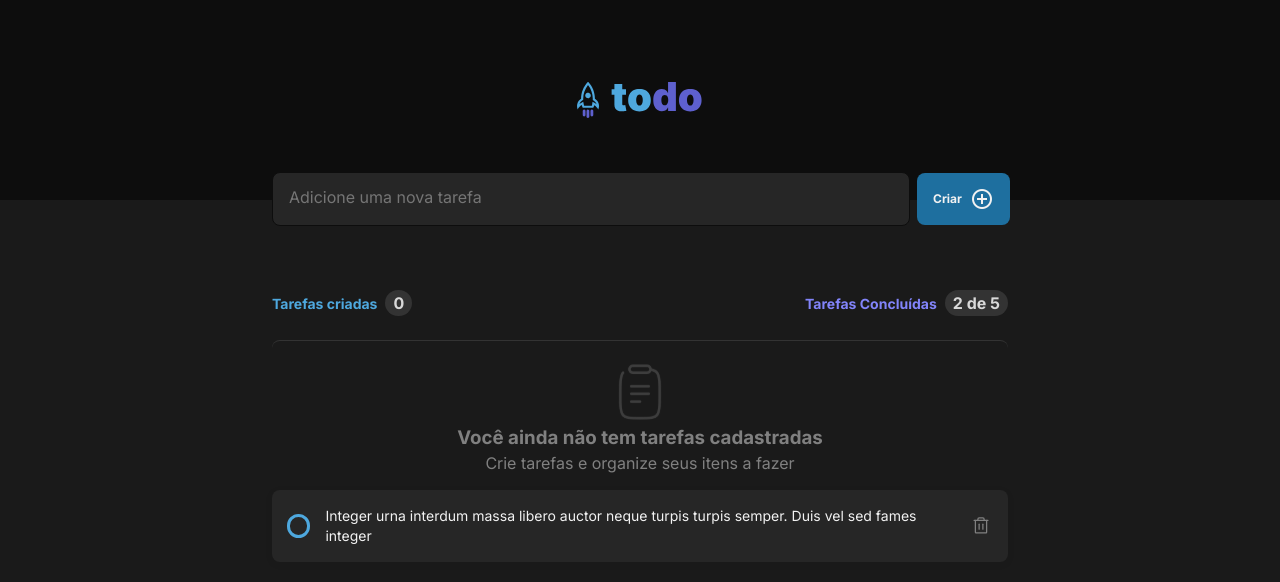
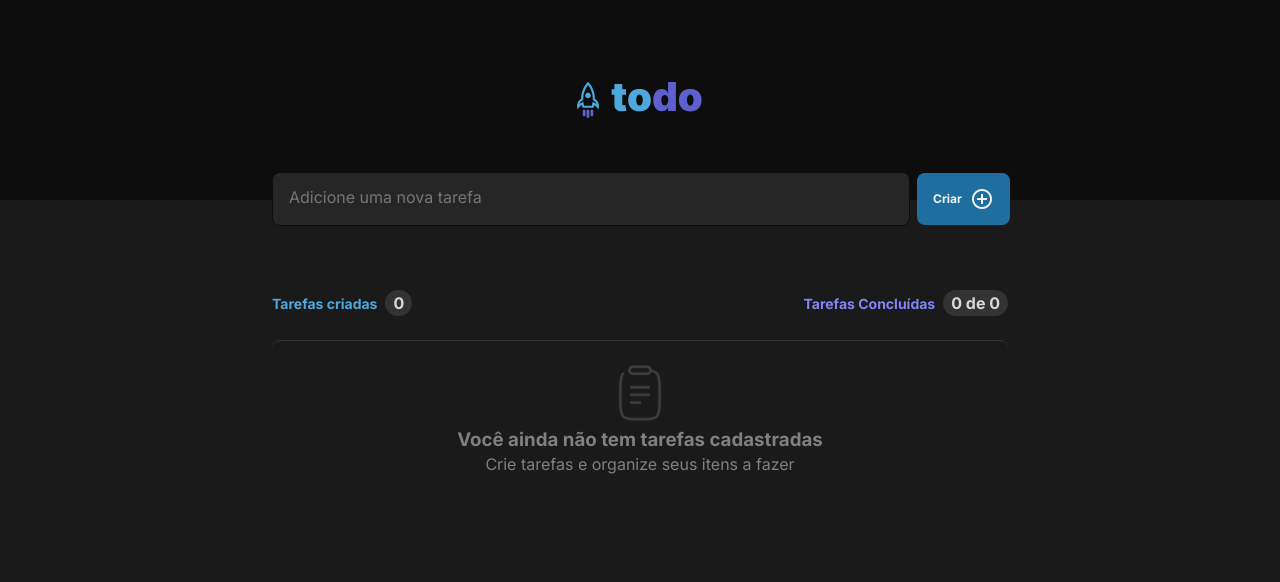
Before and after one commit to MatheusMessias-jf/to-do-list, a React (Vite) app: page / in a window 1280 px wide. Shown: the top 582 px of the page. Built offline with nearby package versions, Linux system fonts and the light colour scheme.

Commit message:
implementing delete, add and check functions

```diff
--- a/src/App.module.css
+++ b/src/App.module.css
@@ -134,8 +134,8 @@
   margin-top: 1.5rem;
   border-top: 1px solid #333333;
   border-radius: 8px;
+  padding-top: 1.5rem;
   display: flex;
-  min-height: 15.25rem;
   flex-direction: column;
   gap: 1rem;
   text-align: center;
--- a/src/App.tsx
+++ b/src/App.tsx
@@ -1,18 +1,43 @@
-import { ChangeEvent, FormEvent, InvalidEvent, useState } from "react";
-import reactLogo from "./assets/react.svg";
+import {
+  ChangeEvent,
+  FormEvent,
+  InvalidEvent,
+  useEffect,
+  useState,
+} from "react";
 import styles from "./App.module.css";
 import toDoLogo from "./assets/logo.svg";
 import tasksTable from "./assets/tasks_table.svg";
 import { Task } from "./components/Task";
 
+interface TaskProps {
+  taskContent: string;
+  isCompleted: boolean;
+}
+
 export function App() {
-  const [tasks, setTasks] = useState(["Essa é sua primeira tarefa"]);
+  const [tasks, setTasks] = useState<TaskProps[]>(() => {
+    const receiveStorage = localStorage.getItem("@to-do-list:tasks:1.0.0");
+    if (receiveStorage) {
+      return JSON.parse(receiveStorage);
+    } else return [];
+  });
   const [newTaskText, setNewTaskText] = useState("");
   const isNewTaskEmpty = newTaskText.length == 0;
+  var created_tasks = tasks.length;
+  const completed_tasks = tasks.filter((task) => {
+    return task.isCompleted === true;
+  });
+  console.log(localStorage.getItem("@to-do-list:tasks:1.0.0"));
 
   function handleCreateNewTask(event: FormEvent) {
     event.preventDefault();
-    setTasks([...tasks, newTaskText]);
+    const newTask = {
+      taskContent: newTaskText,
+      isCompleted: false,
+    };
+    setTasks((state) => [...state, newTask]);
+
     setNewTaskText("");
   }
 
@@ -24,6 +49,25 @@ export function App() {
     event.target.setCustomValidity("Esse campo é obrigatório!");
   }
 
+  function handleDeleteTask(id: number) {
+    const tasksWithoutDeleted = tasks.filter((task, index) => {
+      return index != id;
+    });
+    setTasks(tasksWithoutDeleted);
+  }
+
+  function handleCheckTask(id: number) {
+    const tempArray = [...tasks];
+    tempArray[id].isCompleted = !tempArray[id].isCompleted;
+    setTasks(tempArray);
+  }
+
+  useEffect(() => {
+    const jsonTasks = JSON.stringify(tasks);
+    localStorage.setItem("@to-do-list:tasks:1.0.0", jsonTasks);
+  }, [tasks]);
+
+  //localStorage.clear();
   return (
     <div className={styles.app}>
       <div className={styles.header}>
@@ -48,23 +92,38 @@ export function App() {
         <div className={styles.tasks_header}>
           <div className={styles.created_tasks}>
             <p>Tarefas criadas</p>
-            <div className={styles.created_tasks_counter}>0</div>
+            <div className={styles.created_tasks_counter}>{created_tasks}</div>
           </div>
           <div className={styles.completed_tasks}>
             <p>Tarefas Concluídas</p>
-            <div className={styles.completed_tasks_counter}>2 de 5</div>
+            <div className={styles.completed_tasks_counter}>
+              {completed_tasks.length} de {created_tasks}
+            </div>
           </div>
         </div>
         <div className={styles.task_list}>
           <div className={styles.empty_tasks}>
-            <img src={tasksTable} alt="" />
-            <div>
-              <h3>Você ainda não tem tarefas cadastradas</h3>
-              <p>Crie tarefas e organize seus itens a fazer</p>
-            </div>
+            {tasks.length == 0 && (
+              <>
+                <img src={tasksTable} alt="" />
+                <div>
+                  <h3>Você ainda não tem tarefas cadastradas</h3>
+                  <p>Crie tarefas e organize seus itens a fazer</p>
+                </div>
+              </>
+            )}
           </div>
-
-          <Task />
+          {tasks.map((task, index) => {
+            return (
+              <Task
+                key={index}
+                id={index}
+                task={task}
+                handleCheckTask={handleCheckTask}
+                handleDeleteTask={handleDeleteTask}
+              />
+            );
+          })}
         </div>
       </div>
     </div>
--- a/src/components/Task.tsx
+++ b/src/components/Task.tsx
@@ -4,21 +4,35 @@ import * as Checkbox from "@radix-ui/react-checkbox";
 import { CheckIcon } from "@radix-ui/react-icons";
 import { useState } from "react";
 
-export function Task() {
-  const [isChecked, setIsChecked] = useState(false);
-  const handleIsChecked = (checked: any) => {
-    setIsChecked(checked);
-  };
+interface Props {
+  taskContent: string;
+  isCompleted: boolean;
+}
 
+interface TaskProps {
+  task: Props;
+  handleCheckTask: (id: number) => void;
+  handleDeleteTask: (id: number) => void;
+  id: number;
+}
+
+export function Task({
+  task,
+  handleCheckTask,
+  id,
+  handleDeleteTask,
+}: TaskProps) {
   return (
     <div className={styles.task}>
       <div className={styles.checkbox}>
         <Checkbox.Root
-          onCheckedChange={handleIsChecked}
+          checked={task.isCompleted}
+          onCheckedChange={() => handleCheckTask(id)}
           className={
-            isChecked ? styles.CheckboxRoot : styles.CheckboxRootNotChecked
+            task.isCompleted
+              ? styles.CheckboxRoot
+              : styles.CheckboxRootNotChecked
           }
-          id="c1"
         >
           <Checkbox.Indicator className={styles.CheckboxIndicator}>
             <CheckIcon />
@@ -26,12 +40,17 @@ export function Task() {
         </Checkbox.Root>
       </div>
 
-      <p className={isChecked ? styles.CheckedText : styles.UncheckedText}>
-        Integer urna interdum massa libero auctor neque turpis turpis semper.
-        Duis vel sed fames integer
+      <p
+        className={task.isCompleted ? styles.CheckedText : styles.UncheckedText}
+      >
+        {task.taskContent}
       </p>
 
-      <button className={styles.trash} title="Deletar comentáro">
+      <button
+        className={styles.trash}
+        onClick={() => handleDeleteTask(id)}
+        title="Deletar comentáro"
+      >
         <Trash size={20} />
       </button>
     </div>
```
